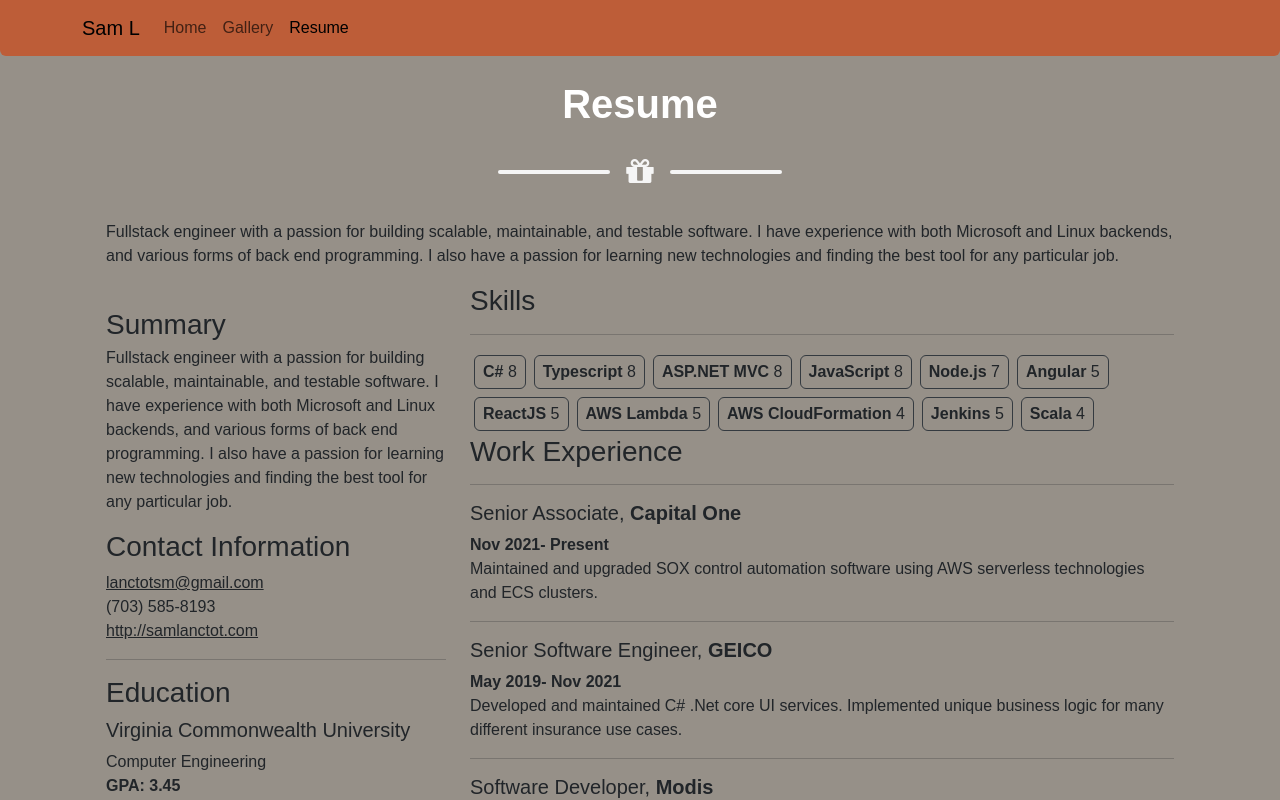
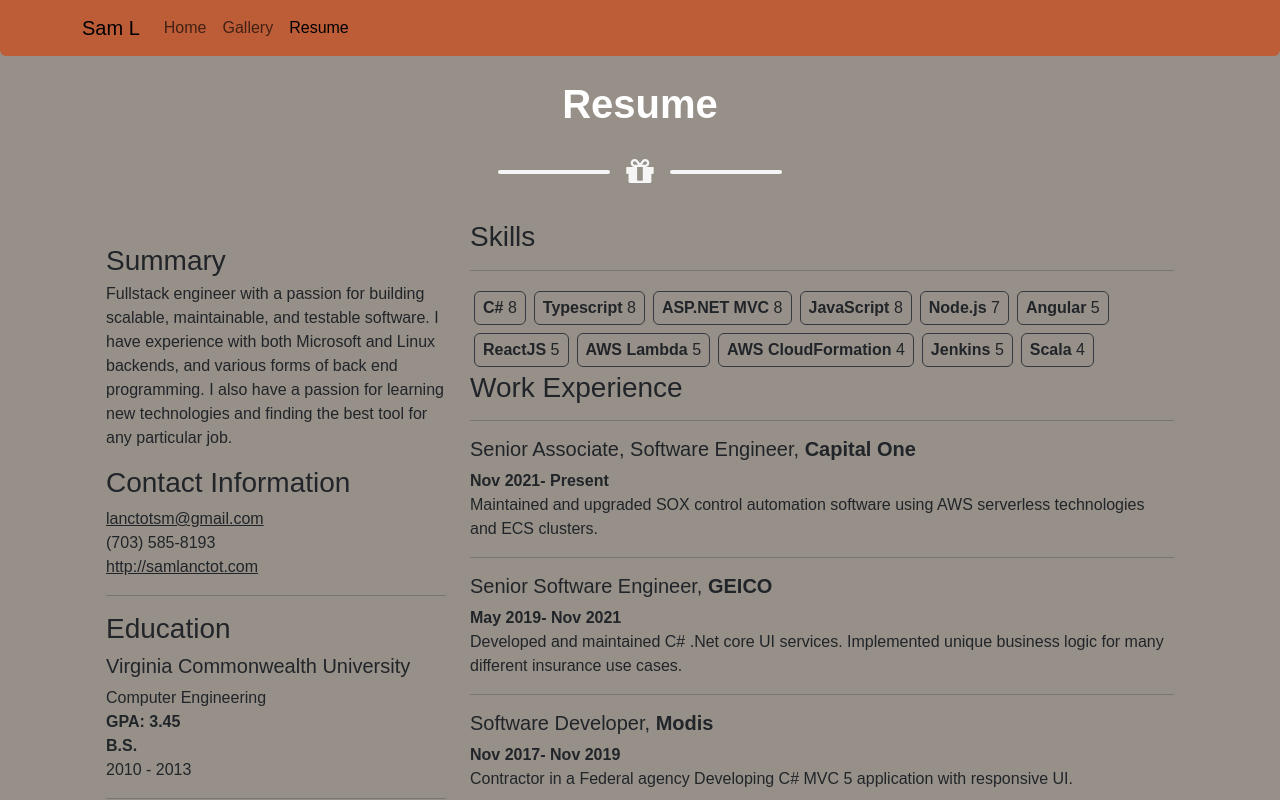
Before and after one commit to lanctotsm/Sam2023website, a React (Create React App) app in the folder app/: page /resume in a window 1280 px wide. Shown: the top 800 px of the page. Built offline with nearby package versions, Linux system fonts and the light colour scheme.

Commit message:
remove double summary

```diff
--- a/app/src/components/Resume.tsx
+++ b/app/src/components/Resume.tsx
@@ -11,11 +11,7 @@ const Resume: React.FC<ResumeProps> = ({resume, style}) => {
     console.log(localResume);
     return (
        <Container>
-        <Row>
-            <p>
-            {localResume.basics.summary}
-            </p>
-        </Row>
+
         <Row className="justify-content-center">
             <Col xs={12} md={4}>
             <div>
--- a/app/src/resume.json
+++ b/app/src/resume.json
@@ -29,7 +29,7 @@
     "work": [
       {
         "name": "Capital One",
-        "position": "Senior Associate",
+        "position": "Senior Associate, Software Engineer",
         "startDate": "2021-11-30",
         "highlights": [],
         "summary": "Maintained and upgraded SOX control automation software using AWS serverless technologies and ECS clusters.",
```
